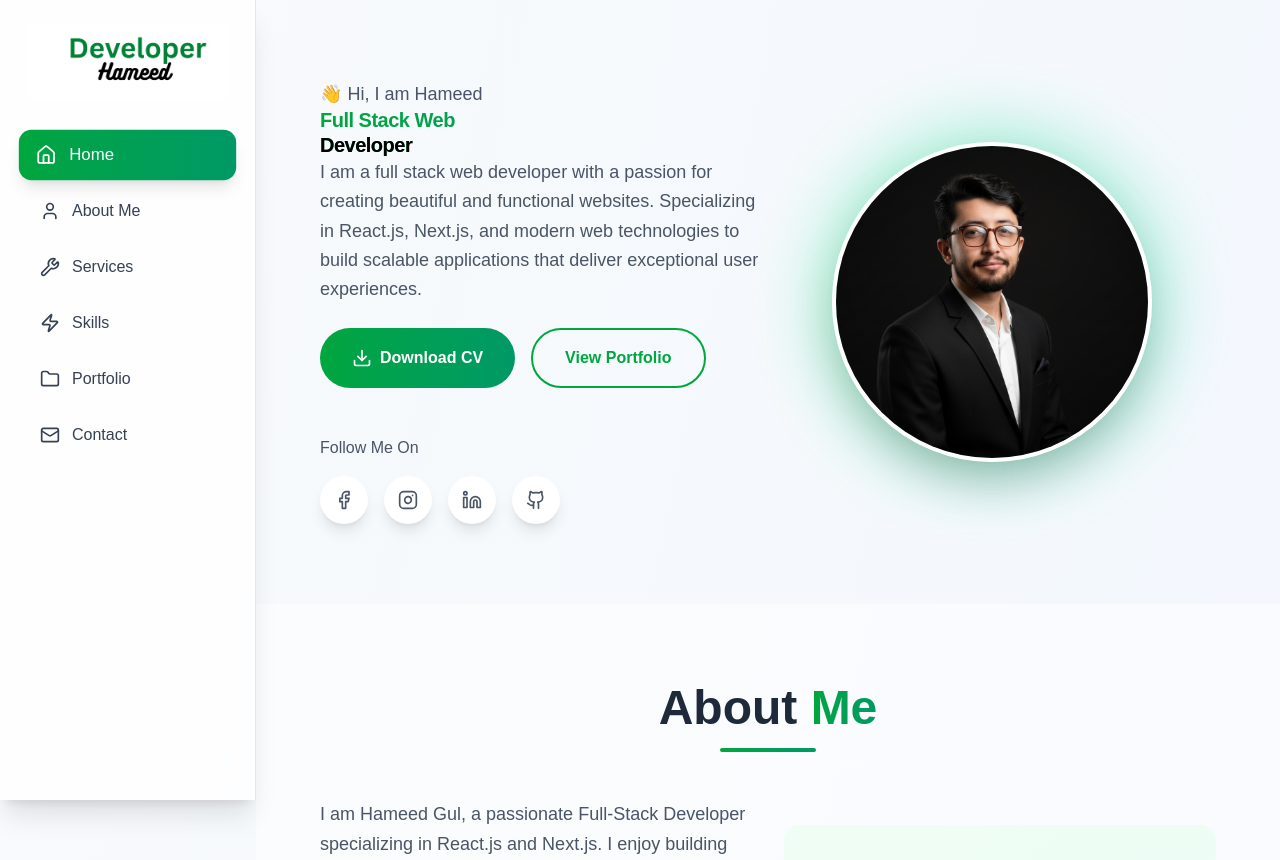
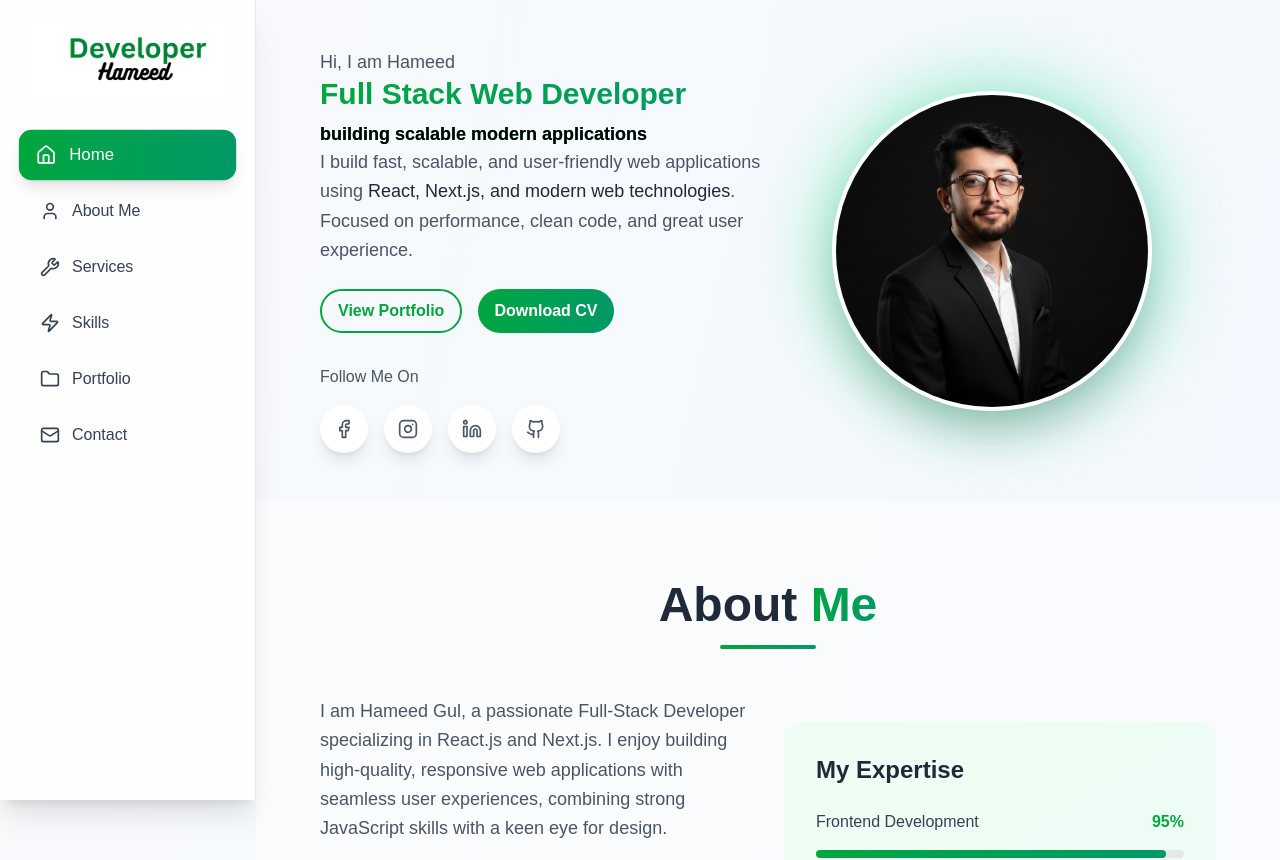
Before and after one commit to hameedgul12345/MyPortFollio, a Next.js app: page / in a window 1280 px wide. Shown: the top 860 px of the page. Built offline with nearby package versions, Linux system fonts and the light colour scheme.

Commit message:
fixing hero section

```diff
--- a/app/page.js
+++ b/app/page.js
@@ -232,7 +232,6 @@ function Page() {
     },
   ];
 
-
   const socialLinks = [
     {
       icon: <Facebook className="w-5 h-5" />,
@@ -394,7 +393,7 @@ function Page() {
         {/* Hero Section */}
         <section
           id="home"
-          className="flex md:flex-row flex-col-reverse justify-between items-center py-20 px-8 md:px-16"
+          className="flex md:flex-row flex-col-reverse justify-between items-center md:py-12 py-20 px-8 md:px-16"
         >
           <div className="md:w-1/2 text-center border-yellow md:text-left space-y-6">
             <div
@@ -405,47 +404,54 @@ function Page() {
               }`}
             >
               <h3 className="text-gray-600 text-lg font-medium">
-                👋 Hi, I am Hameed
+                Hi, I am Hameed
               </h3>
 
               <h1
                 className="
            bg-gradient-to-r from-green-600 to-emerald-600 bg-clip-text text-transparent
-          text-3xl sm:text-4xl md:text-xl font-extrabold
-          leading-tight tracking-tight
+    text-xl sm:text-2xl md:text-3xl font-extrabold
+
         "
               >
-                Full Stack Web
+                Full Stack Web Developer
                 <br />
-                <span className="text-black">Developer</span>
+                <span className="text-black text-lg font-semibold">
+                  building scalable modern applications
+                </span>
               </h1>
 
               <p className="text-gray-600 text-lg leading-relaxed max-w-lg">
-                I am a full stack web developer with a passion for creating
-                beautiful and functional websites. Specializing in React.js,
-                Next.js, and modern web technologies to build scalable
-                applications that deliver exceptional user experiences.
+                I build fast, scalable, and user-friendly web applications using
+                <span className="font-medium text-gray-800">
+                  {" "}
+                  React, Next.js, and modern web technologies
+                </span>
+                . Focused on performance, clean code, and great user experience.
               </p>
             </div>
 
             <div className="flex flex-col sm:flex-row gap-4">
-              <button className="bg-gradient-to-r from-green-600 to-emerald-600 text-white px-8 py-4 rounded-full font-semibold hover:shadow-lg transform hover:scale-105 transition-all duration-300 flex items-center justify-center gap-2">
-                <Download className="w-5 h-5" />
+              <button className="border-2 border-green-600 text-green-600 px-4 py-2 rounded-full font-semibold hover:bg-green-600 hover:text-white transition-all duration-300">
+                View Portfolio
+              </button>
+              <button className="bg-gradient-to-r from-green-600 to-emerald-600 text-white px-4 py-2 rounded-full font-semibold hover:shadow-lg transform hover:scale-105 transition-all duration-300 flex items-center justify-center gap-2">
+                {/* <Download className="w-5 h-5" /> */}
                 Download CV
-              </button>
-              <button className="border-2 border-green-600 text-green-600 px-8 py-4 rounded-full font-semibold hover:bg-green-600 hover:text-white transition-all duration-300">
-                View Portfolio
               </button>
             </div>
 
-            <div className="pt-6">
+            <div className="pt-2">
               <h4 className="text-gray-600 mb-4 font-medium">Follow Me On</h4>
               <div className="flex gap-4 justify-center md:justify-start">
                 {socialLinks.map((social, idx) => (
                   <a
                     key={idx}
                     href={social.href}
-                    className={`w-12 h-12 bg-white rounded-full shadow-lg flex items-center justify-center text-gray-600 ${social.color} transition-all duration-300 hover:scale-110 hover:text-white`}
+                    className={`w-12 h-12 bg-white rounded-full shadow-lg
+flex items-center justify-center text-gray-600
+${social.color} transition-all duration-300
+hover:scale-110 hover:-translate-y-1 hover:text-white`}
                   >
                     {social.icon}
                   </a>
@@ -475,6 +481,8 @@ function Page() {
             </div>
           </div>
         </section>
+        {/* Hero Section */}
+
         {/* About Section */}
         <section id="about" className="py-20 px-8 md:px-16 bg-white/50">
           <div className="max-w-6xl mx-auto">
@@ -504,8 +512,6 @@ function Page() {
                   maintainable solutions. I strive to create applications that
                   are both functional and visually appealing.
                 </p>
-
-
               </div>
 
               <div className="bg-gradient-to-br from-green-50 to-emerald-50 p-8 rounded-2xl">
@@ -809,7 +815,7 @@ function Page() {
               <p className="text-green-600 font-medium mb-2">Get In Touch</p>
               <h2 className="text-4xl md:text-5xl font-bold text-gray-800 mb-4">
                 <span className="bg-gradient-to-r from-green-600 to-emerald-600 bg-clip-text text-transparent">
-                  Connect width Me!
+                  Connect with Me!
                 </span>
               </h2>
               <div className="w-24 h-1 bg-gradient-to-r from-green-600 to-emerald-600 mx-auto rounded-full"></div>
```
Lines whose indentation alone changed are shown as unchanged.
